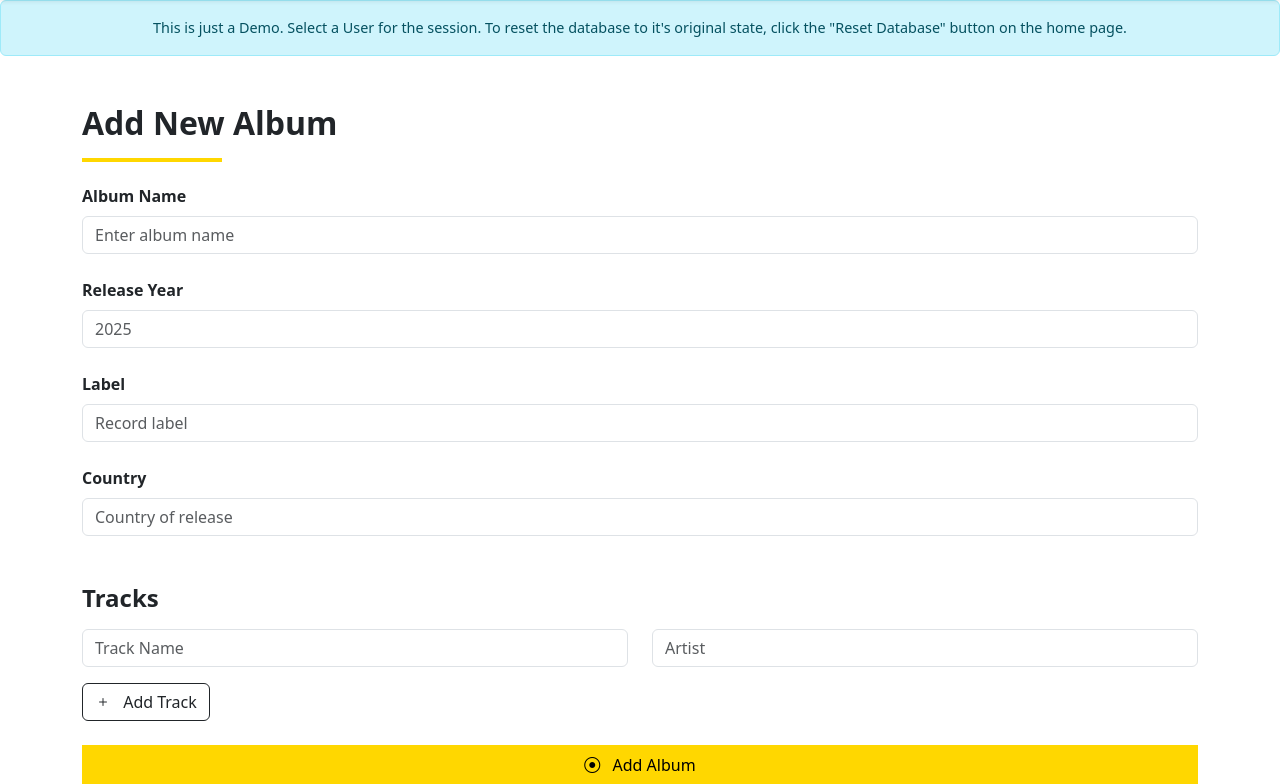
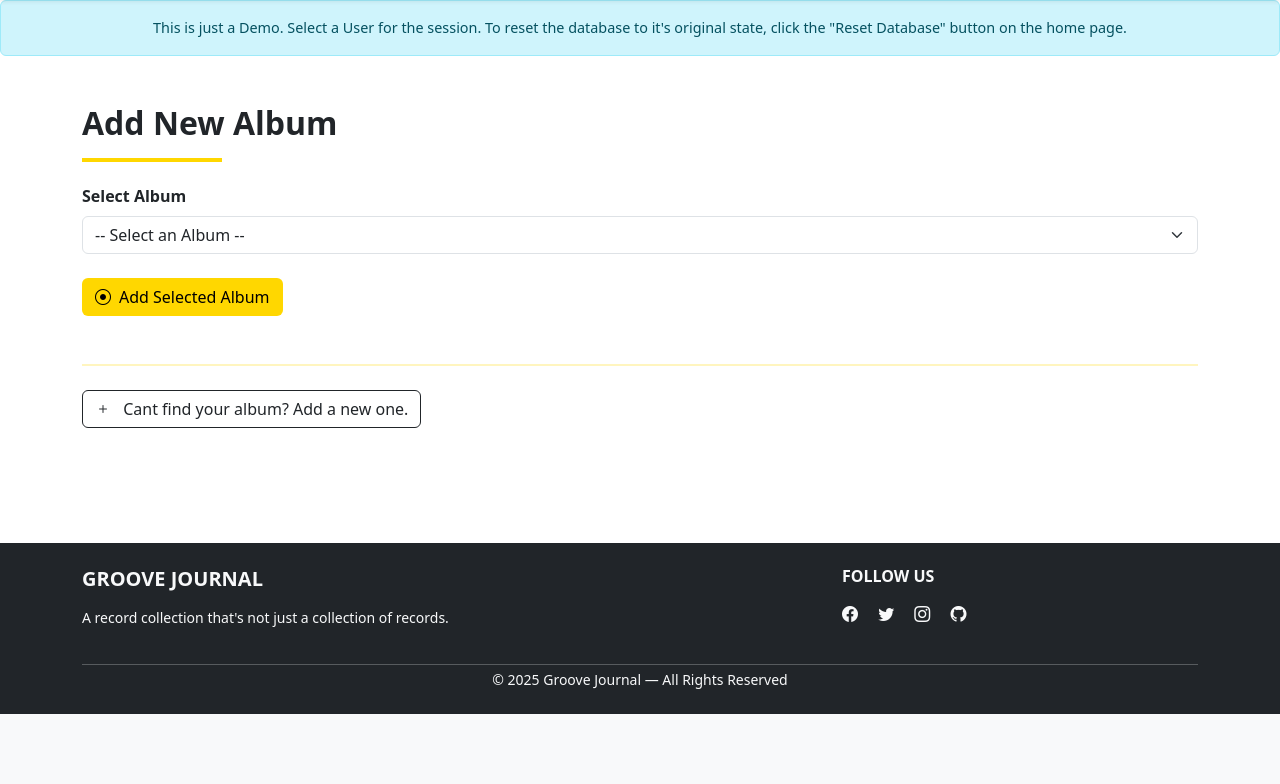
Before and after one commit to jorge-lgclabs/Groove_Journal, a Flask app: page /add_album/ in a window 1280 px wide. Shown: the part 86-870 px from the top of the page. After the commit the page ends 800 px from the top, so only its background shows below. Run offline with Flask 3, Linux system fonts and the light colour scheme.

Commit message:
Implemented Add existing albums and a Alert Message box for the entire website.
Handles duplicated User collection

```diff
--- a/app/models.py
+++ b/app/models.py
@@ -26,7 +26,7 @@ def retrieve_user_albums(user_id):
     if not conn:
         return []
 
-    sql = 'CALL sp_GetUserAlbums(%s)'
+    sql = "CALL sp_GetUserAlbums(%s)"
     cursor = conn.cursor(dictionary=True)
     cursor.execute(sql, [user_id])
     result = cursor.fetchall()
@@ -36,6 +36,7 @@ def retrieve_user_albums(user_id):
 
     return formatted_result
 
+
 def retrieve_user_albums_ids(user_id):
     """
     Retrieve album_id and album_title of user_id Albums owned
@@ -44,7 +45,7 @@ def retrieve_user_albums_ids(user_id):
     if not conn:
         return []
 
-    sql = 'CALL sp_GetUserJustAlbums(%s)'
+    sql = "CALL sp_GetUserJustAlbums(%s)"
     cursor = conn.cursor(dictionary=True)
     cursor.execute(sql, [user_id])
     result = cursor.fetchall()
@@ -52,6 +53,7 @@ def retrieve_user_albums_ids(user_id):
     conn.close()
 
     return result
+
 
 def retrieve_diaries(user_id):
     """
@@ -124,7 +126,32 @@ def retrieve_all_artists():
         cursor.close()
         conn.close()
 
-def insert_diary_entry(author_id, album_id, entry_date, entry_content ):
+
+def retrieve_all_albums():
+    """
+    Retrieve all albums in the DB
+
+    Output: list of dictionaries
+     [{album_id, album_title}, ...]
+    """
+    conn = get_connection()
+    if not conn:
+        return
+
+    cursor = conn.cursor(dictionary=True)
+    try:
+        sql = "CALL sp_GetAllAlbums"
+        cursor.execute(sql)
+        result = cursor.fetchall()
+        return result
+    except Exception as e:
+        raise e
+    finally:
+        cursor.close()
+        conn.close()
+
+
+def insert_diary_entry(author_id, album_id, entry_date, entry_content):
     """
     Insert new diary_entry for author_id pertaining to album_id and attendant information
     """
@@ -136,6 +163,26 @@ def insert_diary_entry(author_id, album_id, entry_date, entry_content ):
     try:
         sql = "CALL sp_InsertDiaryEntry(%s, %s, %s, %s)"
         cursor.execute(sql, [entry_content, entry_date, author_id, album_id])
+        conn.commit()
+    except Exception as e:
+        raise e
+    finally:
+        cursor.close()
+        conn.close()
+
+
+def insert_album_to_collection(album_id, user_id):
+    """
+    Inserts specified album to specified user's collection
+    """
+    conn = get_connection()
+    if not conn:
+        return
+
+    cursor = conn.cursor(dictionary=True)
+    try:
+        sql = "CALL sp_InsertAlbumsHaveOwners(%s, %s)"
+        cursor.execute(sql, [album_id, user_id])
         conn.commit()
     except Exception as e:
         raise e
@@ -163,6 +210,7 @@ def delete_diary_entry(diary_entry_id):
         cursor.close()
         conn.close()
 
+
 def remove_album_from_collection(input_user_id, input_album_id):
     """
     Removes specified album from specified user's collection
@@ -181,6 +229,7 @@ def remove_album_from_collection(input_user_id, input_album_id):
     finally:
         cursor.close()
         conn.close()
+
 
 def reset_database():
     """
--- a/app/routes/routes.py
+++ b/app/routes/routes.py
@@ -1,5 +1,6 @@
 from flask import (
     Blueprint,
+    flash,
     jsonify,
     redirect,
     render_template,
@@ -9,16 +10,18 @@ from flask import (
 )
 
 from app.models import (
+    delete_diary_entry,
+    insert_album_to_collection,
+    insert_diary_entry,
+    remove_album_from_collection,
     reset_database,
+    retrieve_all_albums,
     retrieve_all_artists,
     retrieve_all_tracks,
+    retrieve_diaries,
     retrieve_user_albums,
+    retrieve_user_albums_ids,
     retrieve_users,
-    retrieve_diaries,
-    delete_diary_entry,
-    retrieve_user_albums_ids,
-    insert_diary_entry,
-    remove_album_from_collection
 )
 
 main_blueprint = Blueprint("main", __name__)
@@ -93,7 +96,7 @@ def all_tracks():
 
 @main_blueprint.route("/add_diary/", methods=["GET"])
 def add_diary():
-    default_album = request.args.get('album')
+    default_album = request.args.get("album")
     if not default_album:
         default_album = 0
     user_id = session.get("user_id", 1)
@@ -109,7 +112,9 @@ def edit_diary():
 
 @main_blueprint.route("/add_album/", methods=["GET"])
 def add_album():
-    return render_template("add_album.html")
+    albums = retrieve_all_albums()
+    print(albums)
+    return render_template("add_album.html", albums=albums)
 
 
 # ------------------#
@@ -125,6 +130,7 @@ def reset_db():
     reset_database()
     return redirect(url_for("main.index"))
 
+
 @api_blueprint.route("/add_diary_entry", methods=["POST"])
 def api_add_diary_entry():
     author_user_id = session.get("user_id", 1)
@@ -134,17 +140,19 @@ def api_add_diary_entry():
 
     datetime = datetime.replace("T", " ")
 
-    #print(f"{author_user_id}\n{album_id}\n{datetime}\n{content}")
+    # print(f"{author_user_id}\n{album_id}\n{datetime}\n{content}")
 
     insert_diary_entry(author_user_id, album_id, datetime, content)
 
     return redirect(url_for("main.my_diary"))
+
 
 @api_blueprint.route("/delete_diary", methods=["POST"])
 def api_delete_diary_entry():
     diary_entry_id = request.form.get("diary_entry_id")
     delete_diary_entry(diary_entry_id)
     return redirect(url_for("main.my_diary"))
+
 
 @api_blueprint.route("/remove_album", methods=["POST"])
 def api_remove_album_from_collection():
@@ -166,3 +174,22 @@ def select_user():
         session["user_lname"] = user_lname
 
     return redirect(url_for("main.index"))
+
+
+@api_blueprint.route("/add_existing_album", methods=["POST"])
+def api_add_existing_album():
+    user_id = session.get("user_id", 1)
+    existing_album_id = request.form.get("existing_album")
+    try:
+        insert_album_to_collection(existing_album_id, user_id)
+    except Exception as e:
+        if "Duplicate entry" in str(e):
+            flash(
+                "Duplicate entry detected. This album already exists for the owner.",
+                "warning",
+            )
+        else:
+            flash("An error occurred while adding the album.", "danger")
+        return redirect(url_for("main.my_albums"))
+
+    return redirect(url_for("main.my_albums"))
--- /dev/null
+++ b/app/static/css/alerts.css
@@ -0,0 +1,17 @@
+/* CSS for auto-dismissing alerts */
+.auto-dismiss {
+  animation: fadeOut 5s forwards; /* 3 seconds fade-out animation */
+}
+
+@keyframes fadeOut {
+  0% {
+    opacity: 1;
+  }
+  90% {
+    opacity: 0.75;
+  }
+  100% {
+    opacity: 0;
+    visibility: hidden;
+  }
+}
--- a/app/templates/add_album.html
+++ b/app/templates/add_album.html
@@ -17,8 +17,46 @@
   ></span>
 
   <!-- Album Form -->
+  <form action="{{ url_for('user.api_add_existing_album') }}" method="POST">
+    <!-- Select Existing Album -->
+    <div class="mb-4">
+      <label for="existing_album" class="form-label fw-bold">Select Album</label>
+      <select class="form-select" id="existing_album" name="existing_album">
+        <option value="">-- Select an Album --</option>
+        {% for album in albums %}
+          <option value="{{ album.album_id }}">{{ album.album_title }}</option>
+        {% endfor %}
+      </select>
+    </div>
+    <button
+      type="submit"
+      class="btn mb-4"
+      style="
+        background-color: #ffd700;
+        color: #000;
+      "
+    >
+    <i class="bi bi-record-circle me-2"></i>Add Selected Album
+    </button>
+  </form>
+
+  <!-- Divider -->
+  <hr class="my-4" style="border-top: 2px solid #ffd700;">
+
   <form action="#" method="POST">
-    <!-- Album Info -->
+    <!-- Collapsible Add New Album Section -->
+    <button
+      class="btn btn-outline-dark mb-4"
+      type="button"
+      data-bs-toggle="collapse"
+      data-bs-target="#new-album-form"
+      aria-expanded="false"
+      aria-controls="new-album-form"
+    >
+      <i class="bi bi-plus me-2"></i> Cant find your album? Add a new one.
+    </button>
+
+    <div class="collapse" id="new-album-form">
       <div class="mb-4">
         <label for="album_name" class="form-label fw-bold">Album Name</label>
         <input
@@ -64,6 +102,7 @@
           placeholder="Country of release"
         />
       </div>
+
       <!-- Tracks Section -->
       <h4 class="fw-bold mt-5 mb-3">Tracks</h4>
 
@@ -108,6 +147,9 @@
       >
         <i class="bi bi-record-circle me-2"></i> Add Album
       </button>
+    </div>
+
+
   </form>
 </div>
 
--- a/app/templates/base.html
+++ b/app/templates/base.html
@@ -11,6 +11,8 @@
       rel="stylesheet"
       href="https://cdn.jsdelivr.net/npm/bootstrap-icons@1.11.1/font/bootstrap-icons.css"
     />
+
+  <link rel="stylesheet" href="{{ url_for('static', filename='css/alerts.css') }}">
   </head>
   <body class="d-flex flex-column min-vh-100">
 
@@ -40,9 +42,22 @@
 
     </div>
   </nav>
-  <div class="alert alert-info text-center my-0" role="alert" style="font-size: 0.9rem;">
-     This is just a Demo. Select a User for the session. To reset the database to it's original state, click the "Reset Database" button on the home page.
-  </div>
+
+<div class="alert alert-info text-center my-0" role="alert" style="font-size: 0.9rem;">
+   This is just a Demo. Select a User for the session. To reset the database to it's original state, click the "Reset Database" button on the home page.
+</div>
+{% with messages = get_flashed_messages(with_categories=true) %}
+  {% if messages %}
+    <div class="container">
+      {% for category, message in messages %}
+        <div class="alert alert-{{ category }} alert-dismissible fade show auto-dismiss" role="alert">
+          {{ message }}
+          <button type="button" class="btn-close" data-bs-dismiss="alert" aria-label="Close"></button>
+        </div>
+      {% endfor %}
+    </div>
+  {% endif %}
+{% endwith %}
 <main class="flex-grow-1 container-fluid p-0">
       <div class="container-fluid p-0 pb-6">{% block content %}{% endblock %}</div>
     </main>
```
Also changed, not shown: PL.sql (+30 -0 lines). Lines whose indentation alone changed are shown as unchanged.
